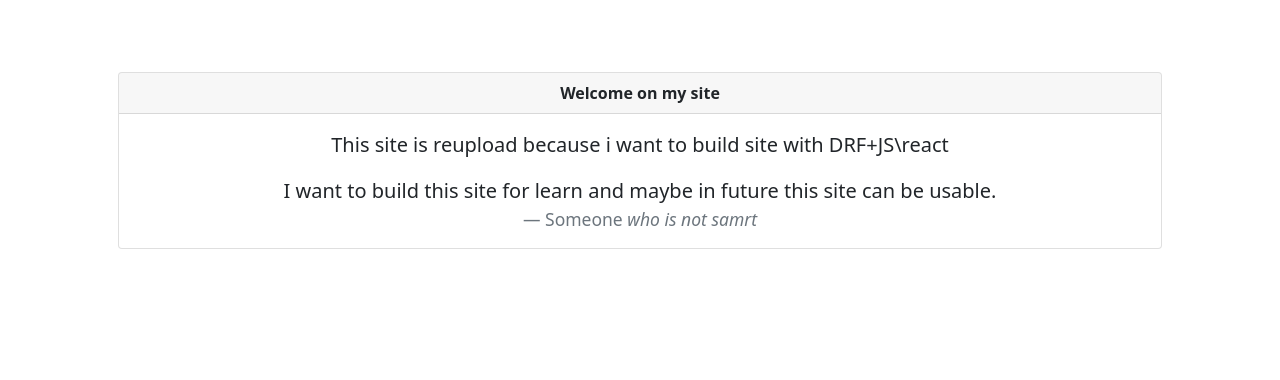
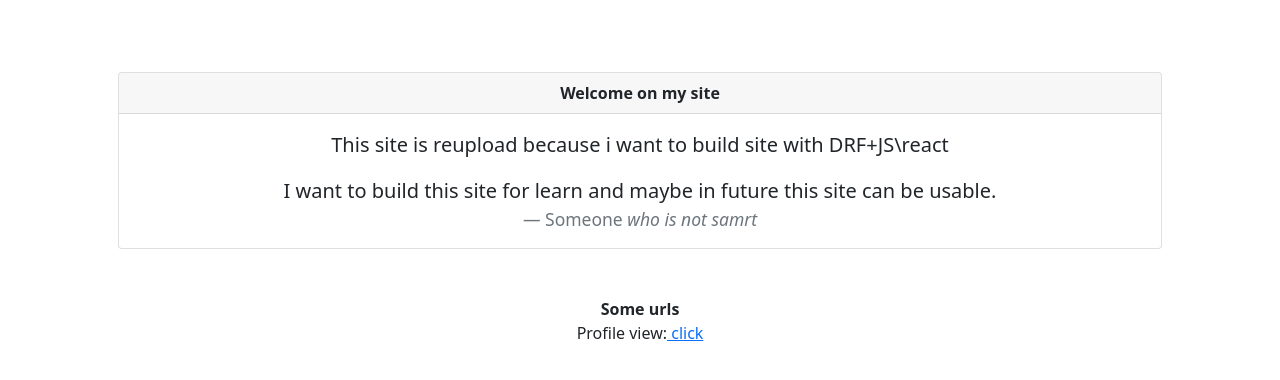
Before and after one commit to KaKeGo/kakedomi, a Django app: page / in a window 1280 px wide. Shown: the top 380 px of the page. Run offline with Django 4.2, Linux system fonts and the light colour scheme.

Commit message:
some changes

```diff
--- a/home/templates/home/home.html
+++ b/home/templates/home/home.html
@@ -21,4 +21,11 @@
     </div>
 </div>
 
+<div class="text-center">
+    <strong>Some urls</strong>
+    <p>
+        Profile view:<a href="{% url 'accounts:profile' user.profile.slug %}"> click</a>
+    </p>
+</div>
+
 {% endblock %}
--- a/mysite/settings.py
+++ b/mysite/settings.py
@@ -24,7 +24,7 @@ BASE_DIR = Path(__file__).resolve().parent.parent
 SECRET_KEY = 'django-insecure-yu@rqoizf3+!k%v#4y)3tz)ug7v6*vvn)l&rj*v*iogd#+u+pm'
 
 # SECURITY WARNING: don't run with debug turned on in production!
-DEBUG = False
+DEBUG = True
 
 ALLOWED_HOSTS = ['localhost', '127.0.0.1:8000']
 
```
